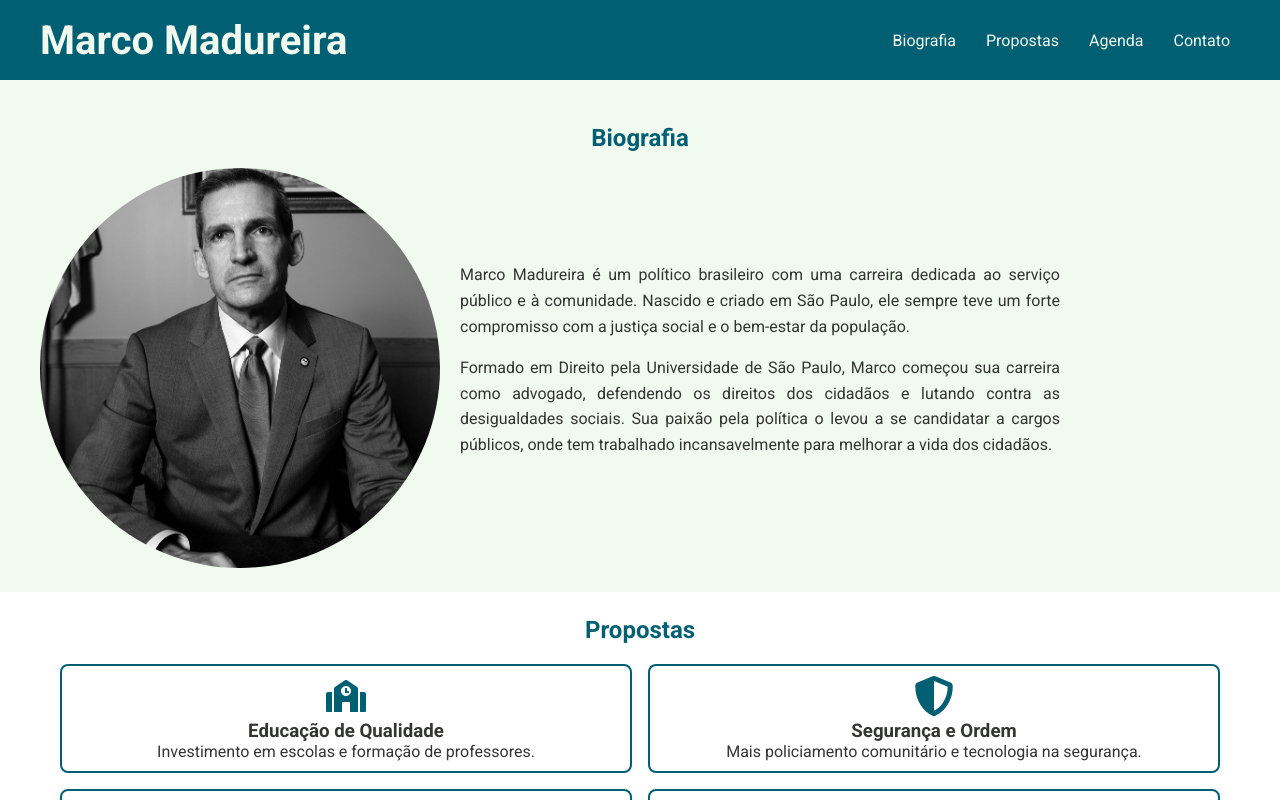
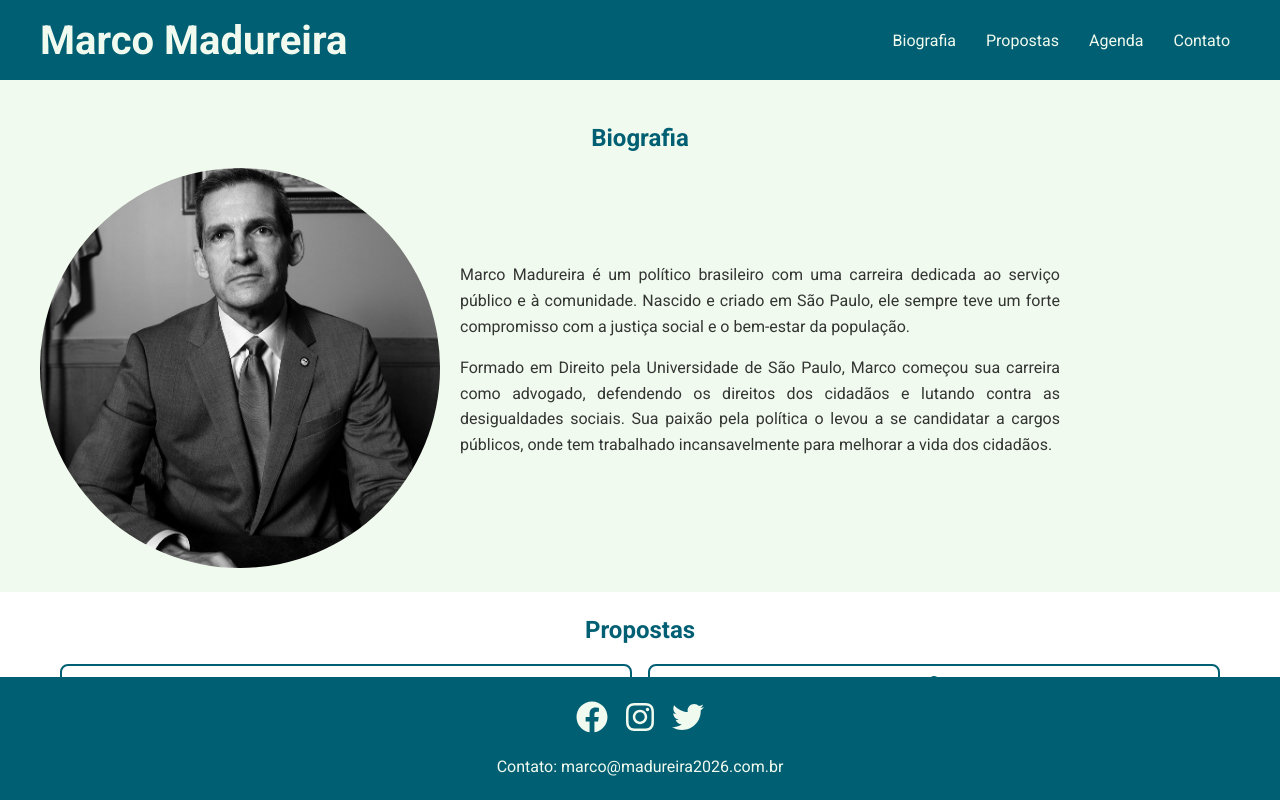
Before and after one commit to DevMatheusMonteiro/spa_candidato_marco_madureira, a React (Vite) app: page / in a window 1280 px wide. Built offline with nearby package versions, Linux system fonts and the light colour scheme.

Commit message:
finalizando footer

```diff
--- /dev/null
+++ b/src/components/Footer/index.jsx
@@ -0,0 +1,23 @@
+import { FaFacebook, FaInstagram, FaTwitter } from "react-icons/fa";
+import { Container } from "./styles";
+
+export function Footer() {
+  return (
+    <Container id="contact">
+      <div className="footer-content">
+        <div className="social-media">
+          <a href="https://facebook.com" target="_blank">
+            <FaFacebook />
+          </a>
+          <a href="https://instagram.com" target="_blank">
+            <FaInstagram />
+          </a>
+          <a href="https://twitter.com" target="_blank">
+            <FaTwitter />
+          </a>
+        </div>
+        <p>Contato: marco@madureira2026.com.br</p>
+      </div>
+    </Container>
+  );
+}
--- /dev/null
+++ b/src/components/Footer/styles.js
@@ -0,0 +1,32 @@
+import styled from "styled-components";
+
+export const Container = styled.footer`
+  grid-area: footer;
+  padding: 2.4rem 2rem;
+  background: var(--primary);
+  color: var(--neutralLight);
+  .footer-content {
+    width: 100%;
+    height: 100%;
+    max-width: 1200px;
+    margin: 0 auto;
+    display: flex;
+    flex-direction: column;
+    justify-content: center;
+    align-items: center;
+
+    .social-media {
+      display: flex;
+      gap: 1.6rem;
+      margin-bottom: 1.6rem;
+      a {
+        font-size: 3.2rem;
+        color: var(--neutralLight);
+        transition: color 0.3s ease-in-out;
+        &:hover {
+          color: var(--secondary);
+        }
+      }
+    }
+  }
+`;
--- a/src/components/Header/index.jsx
+++ b/src/components/Header/index.jsx
@@ -20,7 +20,7 @@ export function Header() {
               <a href="#proposals">Propostas</a>
             </li>
             <li>
-              <a href="#schedules">Agenda</a>
+              <a href="#schedule">Agenda</a>
             </li>
             <li>
               <a href="#contact">Contato</a>
--- /dev/null
+++ b/src/components/Schedule/index.jsx
@@ -0,0 +1,15 @@
+import { Container } from "./styles";
+
+export function Schedule() {
+  return (
+    <Container id="schedule">
+      <h2>Agenda</h2>
+      <ul className="schedule-list">
+        <li>25 - Caminhada em Copacabana</li>
+        <li>27 - Encontro com líderes comunitários</li>
+        <li>29 - Comício em Madureira</li>
+        <li>30 - Visita ao Complexo do Alemão</li>
+      </ul>
+    </Container>
+  );
+}
--- /dev/null
+++ b/src/components/Schedule/styles.js
@@ -0,0 +1,23 @@
+import styled from "styled-components";
+
+export const Container = styled.section`
+  padding: 2.4rem 2rem;
+  width: 100%;
+  max-width: 1200px;
+  margin: 0 auto;
+  h2 {
+    text-align: center;
+    font-size: 2.4rem;
+    color: var(--primary);
+  }
+
+  ul {
+    margin-top: 2rem;
+    list-style: none;
+    display: flex;
+    flex-wrap: wrap;
+    justify-content: center;
+    align-items: center;
+    gap: 1.2rem;
+  }
+`;
--- a/src/pages/Home/index.jsx
+++ b/src/pages/Home/index.jsx
@@ -2,7 +2,8 @@ import { Container, Main } from "./styles";
 import { Header } from "../../components/Header";
 import { Biography } from "../../components/Biography";
 import { Proposals } from "../../components/Proposals";
-
+import { Schedule } from "../../components/Schedule";
+import { Footer } from "../../components/Footer";
 export function Home() {
   return (
     <Container>
@@ -10,7 +11,9 @@ export function Home() {
       <Main>
         <Biography />
         <Proposals />
+        <Schedule />
       </Main>
+      <Footer />
     </Container>
   );
 }
--- a/src/styles/globalStyles.js
+++ b/src/styles/globalStyles.js
@@ -1,6 +1,15 @@
 import { createGlobalStyle } from "styled-components";
 
 export const GlobalStyles = createGlobalStyle`
+    :root {
+        --primary: #005f73;
+        --secondary: #ffb703;
+        --neutralLight: #f1faee;
+        --neutralDark: #333533;
+        --background: #ffffff;
+        --fontFamily: "Roboto", sans-serif;
+        font-size: 62.5%;
+    }
     * {
         margin: 0;
         padding: 0;
@@ -8,24 +17,8 @@ export const GlobalStyles = createGlobalStyle`
         -webkit-font-smoothing: antialiased;
         -moz-osx-font-smoothing: grayscale;
         -webkit-text-size-adjust: 100%;
-    }
-    :root {
-        --primary: #005f73;
-        --secondary: #ffb703;
-        --accent: #d62828;
-        --neutralLight: #f1faee;
-        --neutralDark: #333533;
-        --background: #ffffff;
-        --fontFamily: "Roboto", sans-serif;
-        font-size: 62.5%;
-    }
-    :-webkit-autofill,
-    :-webkit-autofill:hover,
-    :-webkit-autofill:focus {
-        border: 0;
-        -webkit-text-fill-color: var(--neutralDark);
-        -webkit-box-shadow: 0 0 0px 1000px transparent inset;
-        transition: background-color 5000s ease-in-out 0s;
+        scrollbar-width: thin;
+        scrollbar-color: var(--secondary) var(--primary);
     }
     ::-webkit-scrollbar {
         width: 8px;
@@ -38,8 +31,8 @@ export const GlobalStyles = createGlobalStyle`
         border-radius: 0.8rem;
         background-color: var(--secondary);
     }
-    ::-webkit-scrollbar-thumb:hover {
-        filter: brightness(1.8);
+    html {
+        scroll-behavior: smooth;
     }
     body {
         min-height: 100vh;
```
